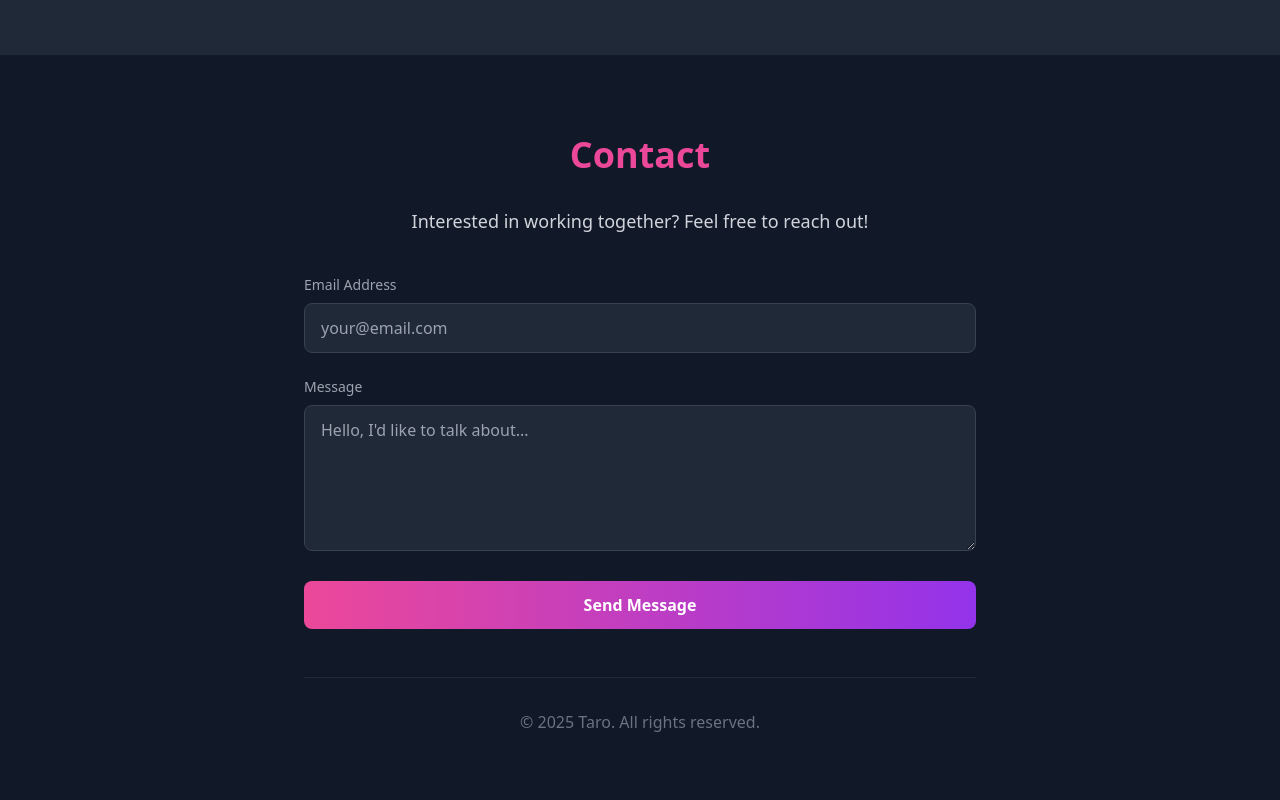
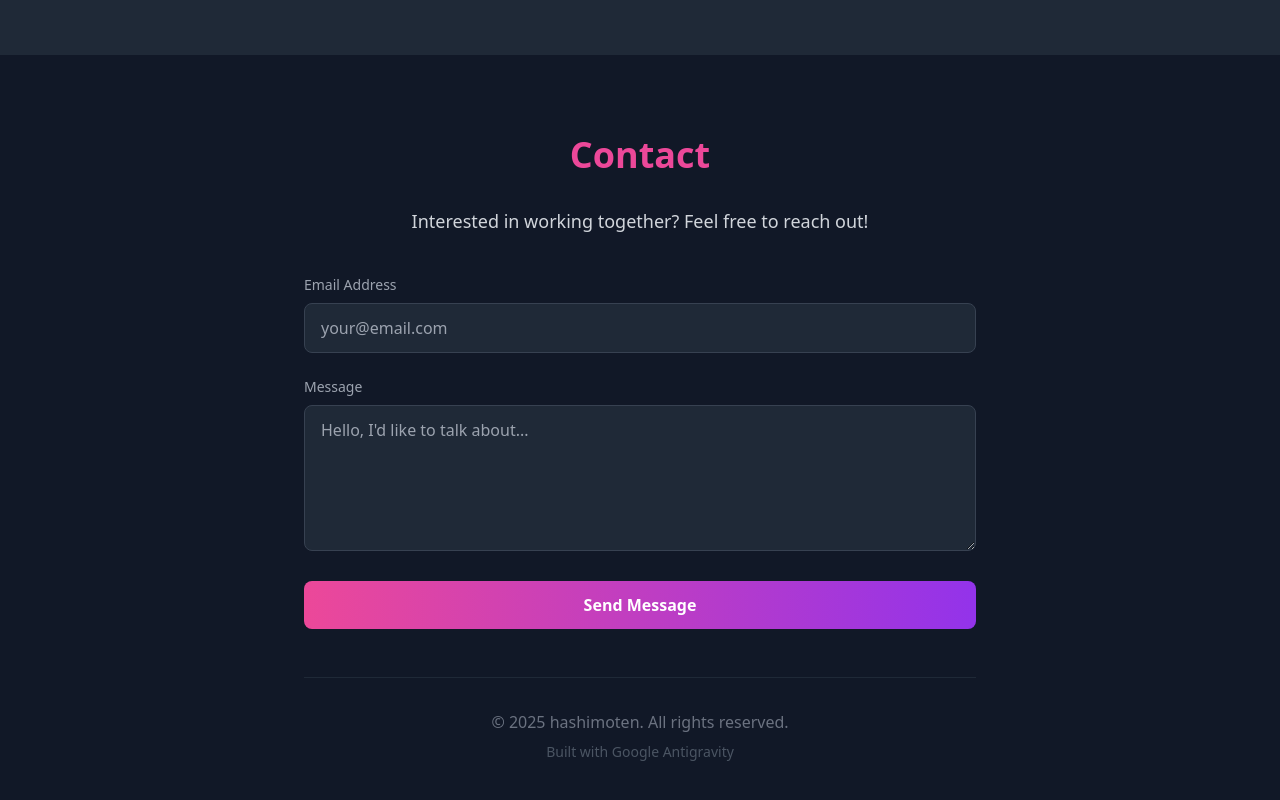
Before and after one commit to hashimoten/hashimoten.github.io, a React (Vite) app: page / in a window 1280 px wide. Shown: the part 2441-3241 px from the top of the page. Built offline with nearby package versions, Linux system fonts and the light colour scheme.

Commit message:
Add Built with Google Antigravity to footer

```diff
--- a/src/components/Contact.jsx
+++ b/src/components/Contact.jsx
@@ -34,7 +34,10 @@ const Contact = () => {
                 </form>
                 <div className="mt-12 pt-8 border-t border-gray-800">
                     <p className="text-gray-500">
-                        &copy; {new Date().getFullYear()} Taro. All rights reserved.
+                        &copy; {new Date().getFullYear()} hashimoten. All rights reserved.
+                    </p>
+                    <p className="text-gray-600 text-sm mt-2">
+                        Built with Google Antigravity
                     </p>
                 </div>
             </div>
```
